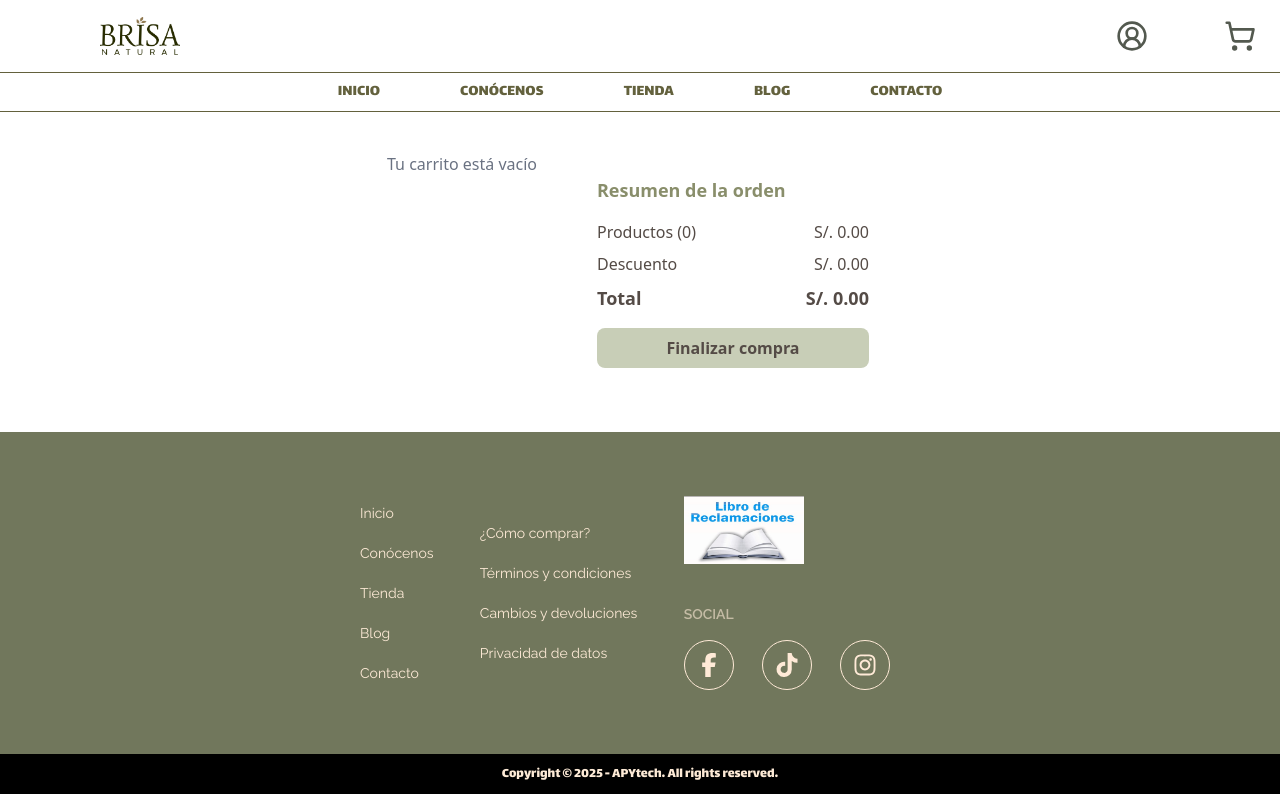
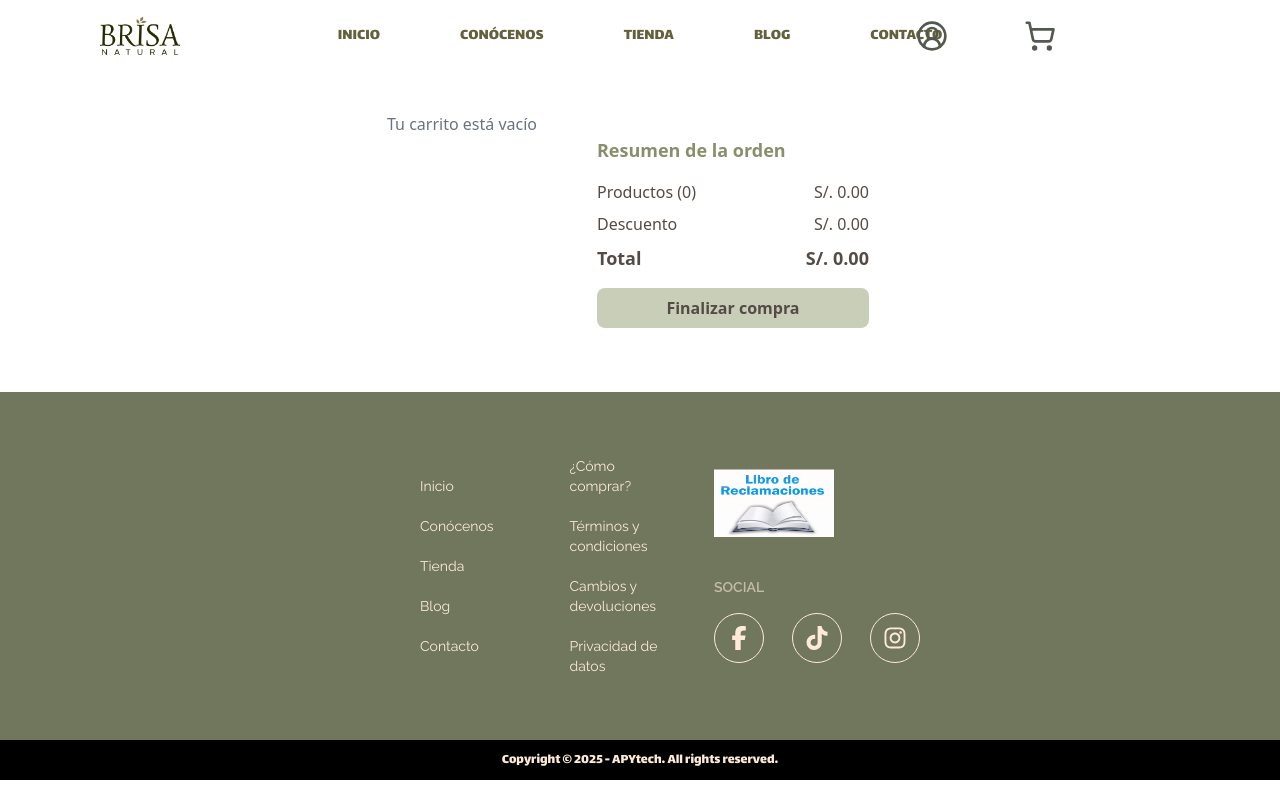
Before and after one commit to Aniguza/BRISA_NATURAL, a React (Vite) app: page /Carrito in a window 1280 px wide. Built offline with nearby package versions, Linux system fonts and the light colour scheme.

Commit message:
cambios86

```diff
--- a/src/App.jsx
+++ b/src/App.jsx
@@ -31,7 +31,7 @@ function App() {
           <ScrollToTop />
           <div className="animate__animated animate__fadeIn animate__slow">
             <Navbar />
-            <div className="mt-18 md:mt-28">
+            <div className="mt-18 md:mt-18">
               <Routes>
                 <Route path="/" element={<Inicio />} />
                 <Route path="/Carrito" element={<Carrito />} />
--- a/src/componentes/Footer.jsx
+++ b/src/componentes/Footer.jsx
@@ -15,7 +15,7 @@ export const Footer = () => {
     <>
       <footer className="footer w-full bg-icons sm:footer-horizontal py-16 px-10 lg:px-90 font-rale items-center text-tfooter">
         <nav>
-          <div className="flex flex-col gap-5">
+          <div className="flex flex-col gap-5 lg:pl-15">
             <a className="link link-hover"><Link to="/" >Inicio</Link></a>
             <a className="link link-hover"><Link to="/Conocenos">Conócenos</Link></a>
             <a className="link link-hover"><Link to="/Tienda">Tienda</Link></a>
@@ -25,13 +25,13 @@ export const Footer = () => {
 
         </nav>
         <nav>
-          <div className="flex flex-col gap-5">
+          <div className="flex flex-col gap-5 lg:pl-15">
           <a className="link link-hover">¿Cómo comprar?</a>
           <a className="link link-hover">Términos y condiciones</a>
           <a className="link link-hover">Cambios y devoluciones</a>
           <a className="link link-hover">Privacidad de datos</a></div>
         </nav>
-        <nav>
+        <nav className="lg:pl-10">
           <img src={libro} alt="Libro_reclamaciones" className="w-30" />
           <h6 className="footer-title mt-8">Social</h6>
           <div className="grid grid-flow-col gap-7">
--- a/src/componentes/Inicio/Hero.jsx
+++ b/src/componentes/Inicio/Hero.jsx
@@ -18,12 +18,12 @@ export const Hero = () => {
           <p className=" font-lale text-primario text-2xl lg:text-5xl">
             COSMÉTICA NATURAL Y ORGÁNICA
           </p>
-          <p className="py-6 pr-20 text-texto font-rale text-xl">
+          <p className="py-6 pr-30 text-texto font-rale text-lg">
             Descubre el poder de la naturaleza en cada producto. Cuidamos tu
             piel y el medio ambiente.
           </p>
-          <button className="btn bg-butonPrimary text-texto font-rale text-xs border-none shadow-md hover:bg-butonPrimary/75">
-          <Link to="/Tienda" className="hover_menu  ">Conóce lo Natural</Link></button>
+          <button className="btn bg-butonPrimary text-texto font-rale text-sm border-none shadow-md hover:bg-butonPrimary/75">
+          <Link to="/Tienda" className="hover_menu  ">Conoce lo Natural</Link></button>
         </div>
       </div>
       {/* Hero Info */}
--- a/src/componentes/Inicio/Tarjetas_Inicio.jsx
+++ b/src/componentes/Inicio/Tarjetas_Inicio.jsx
@@ -79,8 +79,8 @@ export const Tarjetas_Inicio = () => {
   };
 
   return (
-    <div className="-z-10 bg-white">
-      <h1 className="text-center titulo-estilo">Rinde más, gasta menos y vive mejor.</h1>
+    <div className="flex flex-col -z-10 bg-white items-center">
+      <h1 className="text-center titulo-estilo w-50">Rinde más, gasta menos y vive mejor.</h1>
       <div className="slider my-10 mx-auto w-70 sm:w-xl md:w-3xl xl:w-5xl">
         {errorCategoria ? (
           <p>Error: {errorCategoria}</p>
--- a/src/componentes/Navbar.jsx
+++ b/src/componentes/Navbar.jsx
@@ -63,8 +63,11 @@ export const Navbar = () => {
               <img src={Logo} alt="" className="w-15 lg:w-20 lg:ml-15" />
             </Link>
           </div>
-          <div className="flex gap-3-z-0 items-center md:gap-15 ">
+          <div className="flex gap-3-z-0 lg:mr-50 items-center md:gap-15 ">
             {/* Avatar/Usuario */}
+            <div className="  items-center fixed justify-center text-secondario w-full gap-20 h-10 font-bold hidden md:flex right-0 fuente-lale uppercase">
+              <Menu />
+            </div>
             <div className="dropdown dropdown-end">
               <CircleUserRound
                 tabIndex={0}
@@ -74,19 +77,19 @@ export const Navbar = () => {
 
               <ul
                 tabIndex={0}
-                className="menu menu-sm dropdown-content bg-base-100 rounded-box z-[1] mt-3 w-52 p-2 shadow"
+                className="menu menu-sm dropdown-content bg-primario rounded-box z-[1] mt-3 w-30 p-2 shadow"
               >
                 <li>
                   <a className="justify-between">
-                    Profile
-                    <span className="badge">New</span>
+                    Perfil
+                    {/* <span className="badge">New</span> */}
                   </a>
                 </li>
                 <li>
                   <a>Settings</a>
                 </li>
                 <li>
-                  <a>Logout</a>
+                  <a>Cerrar sesión</a>
                 </li>
               </ul>
             </div>
@@ -158,9 +161,7 @@ export const Navbar = () => {
               )}
             </div>
           </div>
-          <div className="join mt-28 bg-white items-center fixed justify-center text-secondario w-full gap-20 h-10 border-y-1 font-bold hidden md:flex right-0 fuente-lale uppercase">
-            <Menu />
-          </div>
+
         </div>
       </div>
 
```
